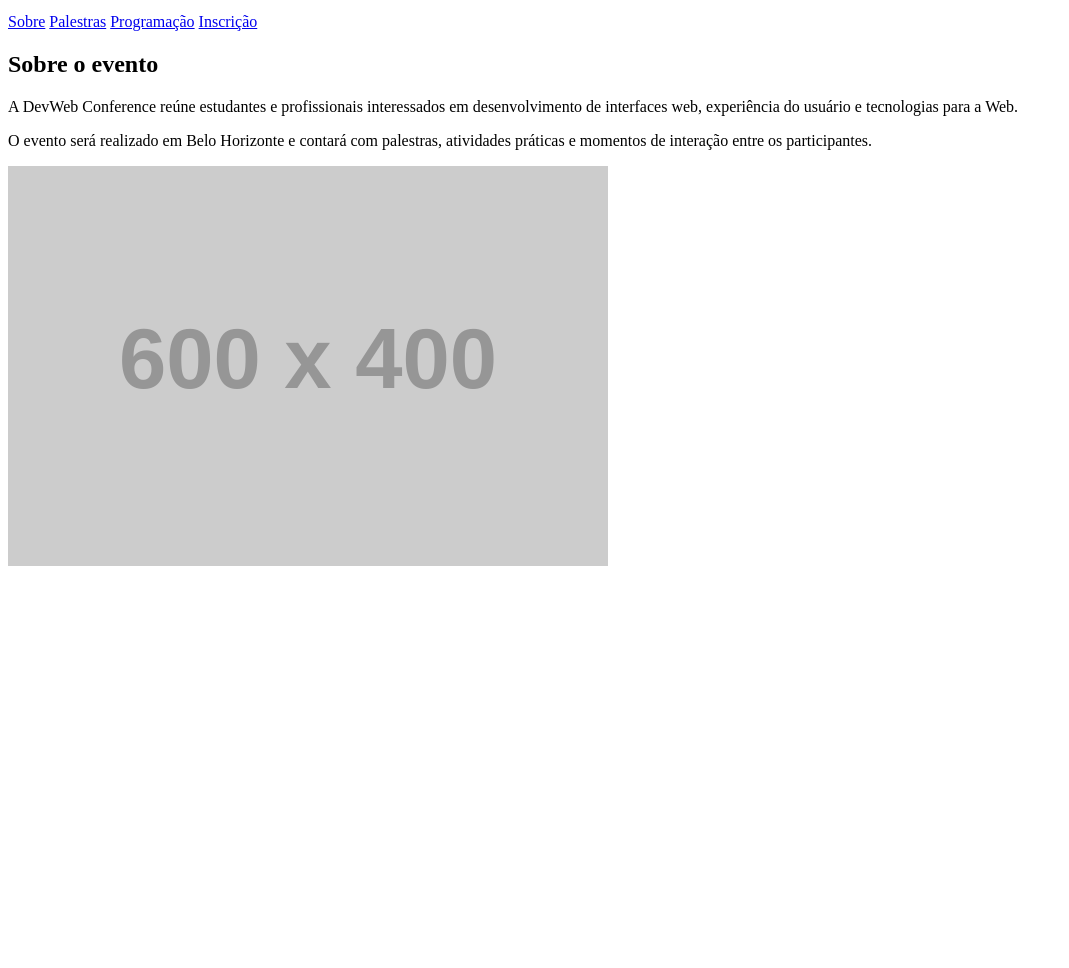
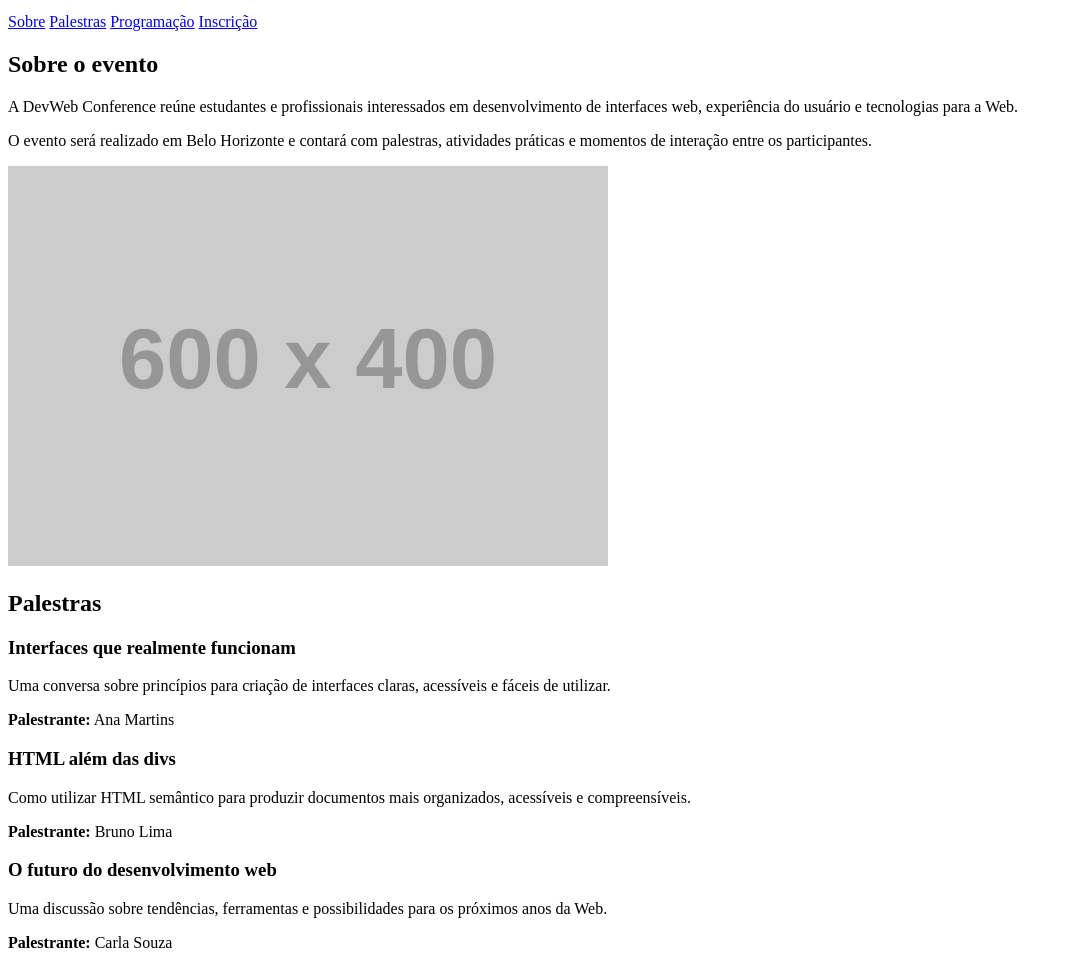
Before and after one commit to odiasdev/devweb-conference, a plain HTML site: page index.html in a window 1280 px wide. Shown: the part 101-1069 px from the top of the page, without its empty margins (0-1069 px from the left). Before the commit the page ends 800 px from the top, so only its background shows below. Drawn offline with Linux system fonts and the light colour scheme; placeholder pictures from the web are drawn by us.

Commit message:
feat: adiciona palestras do evento

```diff
--- a/index.html
+++ b/index.html
@@ -42,8 +42,43 @@
           alt="Auditório preparado para a DevWeb Conference"
         />
       </section>
+
+      <section id="palestras">
+        <h2>Palestras</h2>
+
+        <article>
+          <h3>Interfaces que realmente funcionam</h3>
+
+          <p>
+            Uma conversa sobre princípios para criação de interfaces claras,
+            acessíveis e fáceis de utilizar.
+          </p>
+
+          <p><strong>Palestrante:</strong> Ana Martins</p>
+        </article>
+
+        <article>
+          <h3>HTML além das divs</h3>
+
+          <p>
+            Como utilizar HTML semântico para produzir documentos mais
+            organizados, acessíveis e compreensíveis.
+          </p>
+
+          <p><strong>Palestrante:</strong> Bruno Lima</p>
+        </article>
+
+        <article>
+          <h3>O futuro do desenvolvimento web</h3>
+
+          <p>
+            Uma discussão sobre tendências, ferramentas e possibilidades para os
+            próximos anos da Web.
+          </p>
+
+          <p><strong>Palestrante:</strong> Carla Souza</p>
+        </article>
+      </section>
     </main>
-
-
   </body>
 </html>
```
